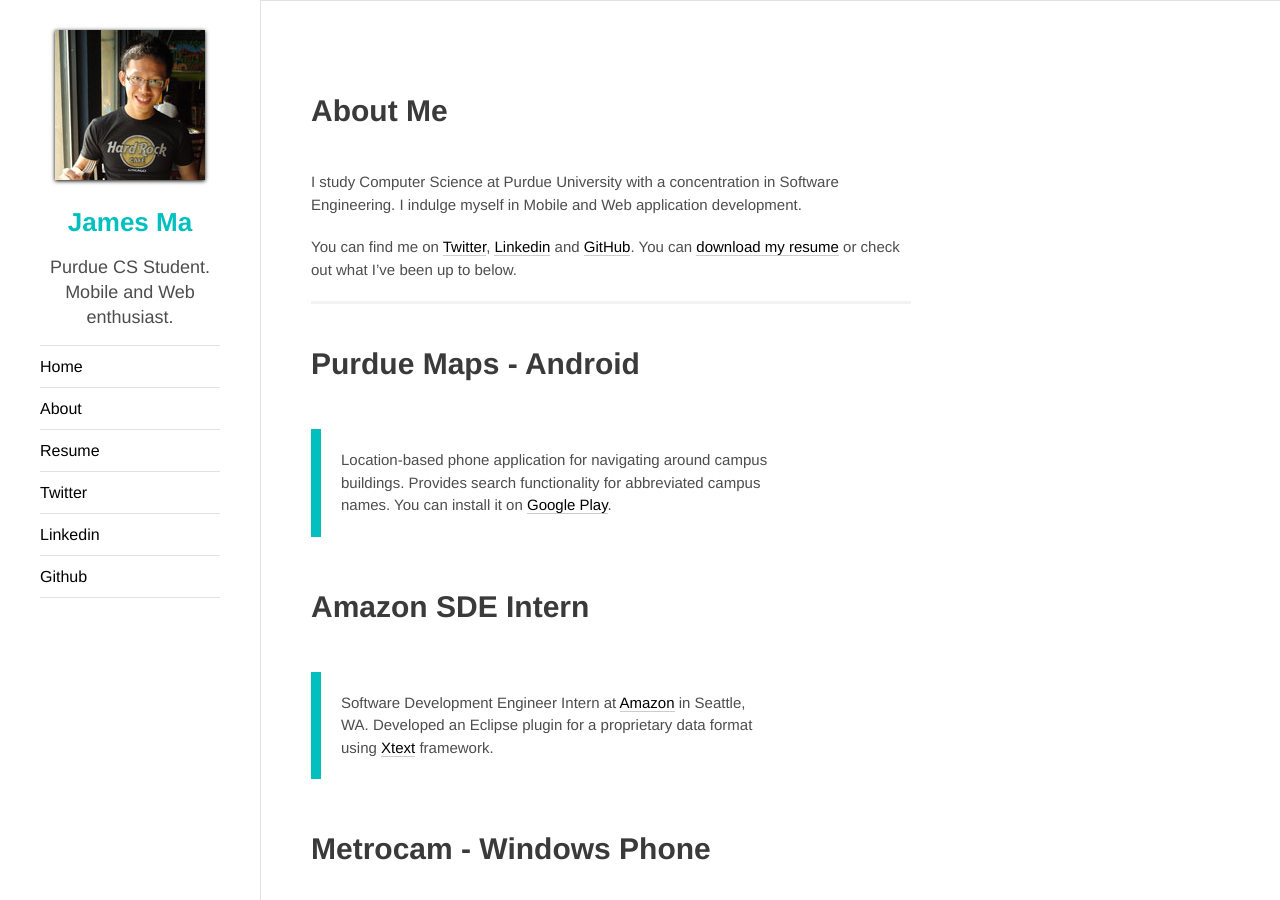
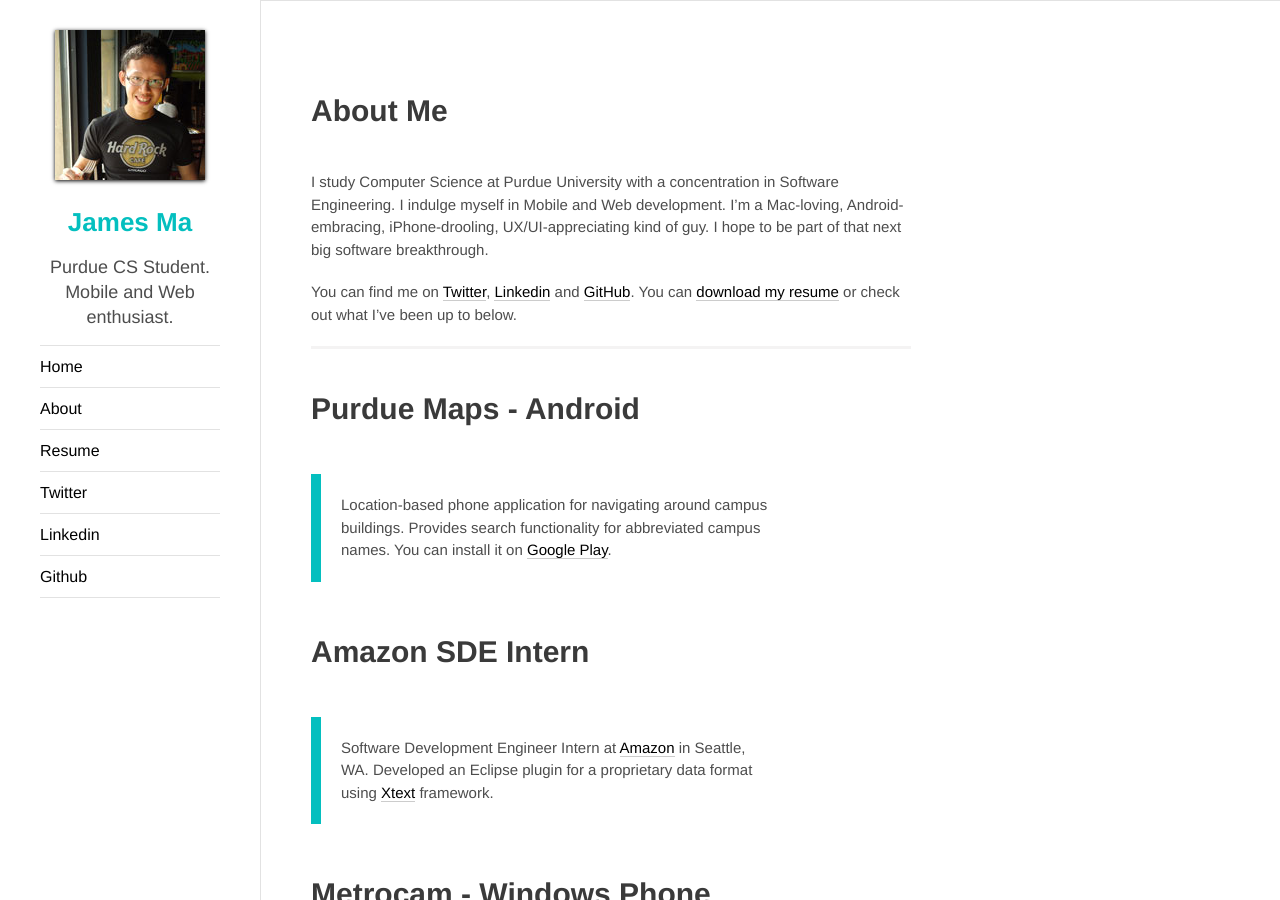
Before and after one commit to jamesma/jamesma.github.io, a Jekyll site: the page built from about.md, in a window 1280 px wide and 900 px high. Built offline with Jekyll 4.4.1, drawn with Linux system fonts in a browser that asks for light colours; Markdown is read by kramdown in place of the engine named in the settings.

Commit message:
Updated about page.
More about myself!

```diff
--- a/about.md
+++ b/about.md
@@ -5,7 +5,7 @@
 About Me
 ========
 
-I study Computer Science at Purdue University with a concentration in Software Engineering. I indulge myself in Mobile and Web application development.
+I study Computer Science at Purdue University with a concentration in Software Engineering. I indulge myself in Mobile and Web development. I'm a Mac-loving, Android-embracing, iPhone-drooling, UX/UI-appreciating kind of guy. I hope to be part of that next big software breakthrough.
 
 You can find me on [Twitter][], [Linkedin][] and [GitHub][]. You can [download my resume][] or check out what I've been up to below.
 
```
